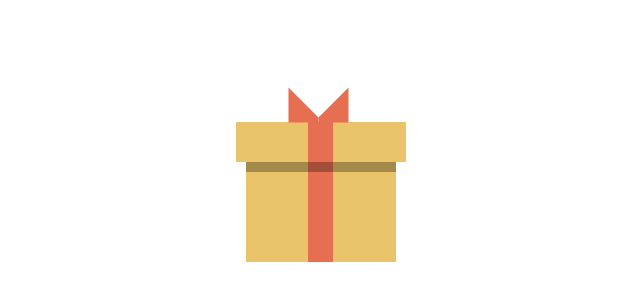
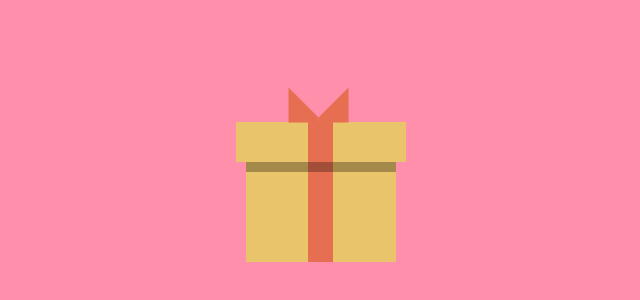
Before and after one commit to Limonedi/gift, a plain HTML site: page index.html in a window 1280 px wide. Shown: the part 246-546 px from the top of the page, without its empty margins (394-1034 px from the left). Drawn offline with Linux system fonts and the light colour scheme.

Commit message:
Update style.css

```diff
--- a/style.css
+++ b/style.css
@@ -3,7 +3,7 @@ body{
     justify-content: center;
     align-items: center;
     min-height: 100vh;
-    background-color: FF8FAB;
+    background-color: #FF8FAB;
     overflow: hidden;
     font-family: 'Times New Roman', Times, serif;
 }
```
